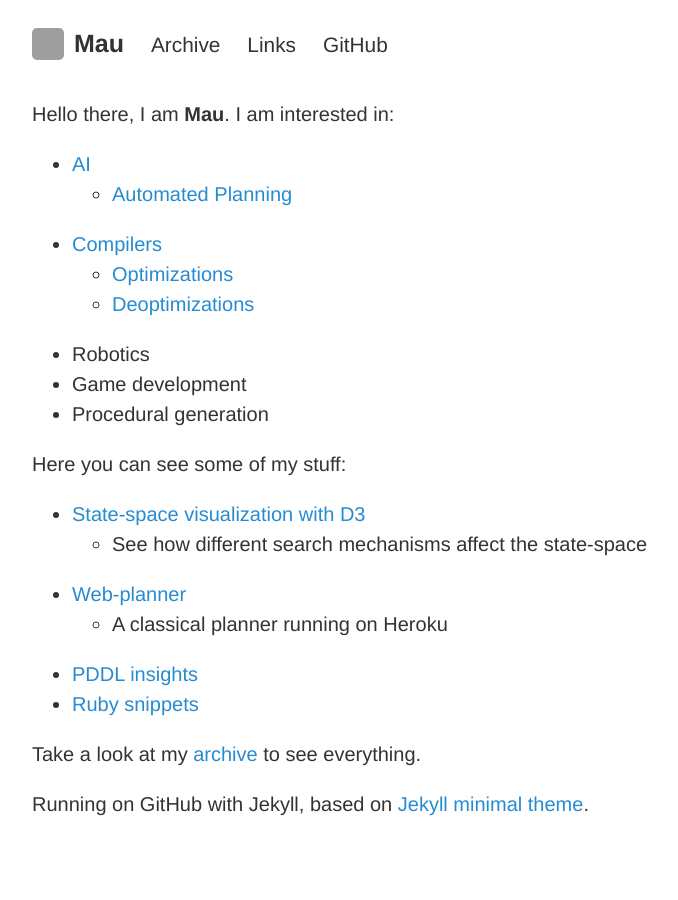
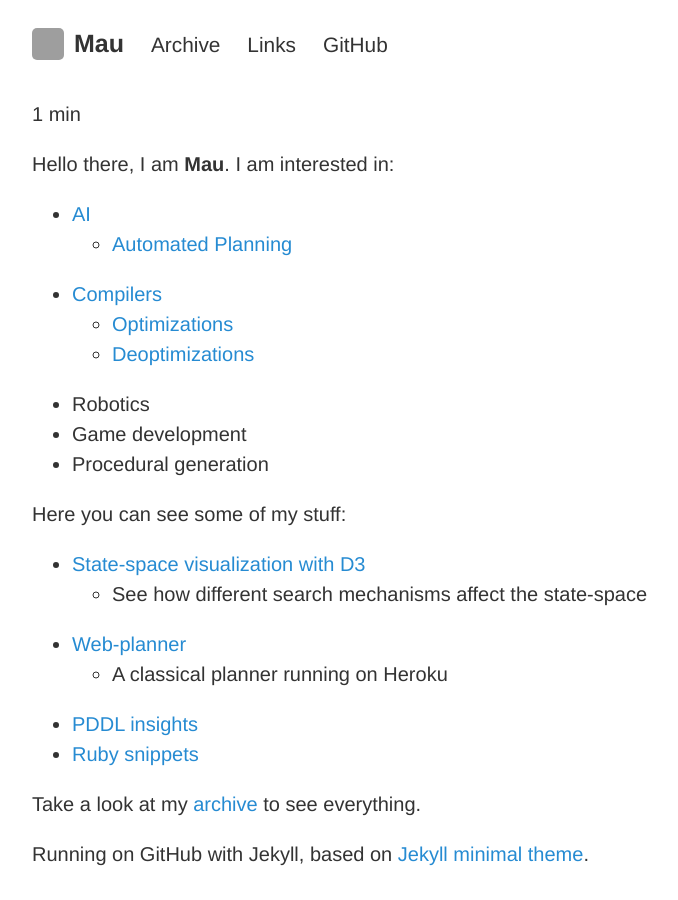
Before and after one commit to Maumagnaguagno/maumagnaguagno.github.io, a Jekyll site: the page built from index.md, in a window 1280 px wide. Shown: the whole page, without its empty margins (228-906 px from the left). Built offline with Jekyll 4.4.1, drawn with Linux system fonts in a browser that asks for light colours; our own code applies the rules of GitHub Pages for plain Markdown files; grey boxes are pictures that could not be loaded.

Commit message:
Add reading time to page_info

```diff
--- a/_includes/page_info.html
+++ b/_includes/page_info.html
@@ -1,3 +1,12 @@
 {% if page.date %}
   <p style="font-size:small;float:right;">{{ page.date | date_to_long_string }}</p>
 {% endif %}
+
+{% assign words = content | number_of_words %}
+<p>
+{% if words < 360 %}
+1 min
+{% else %}
+  {{ words | divided_by:180 }} mins
+{% endif %}
+</p>
```
